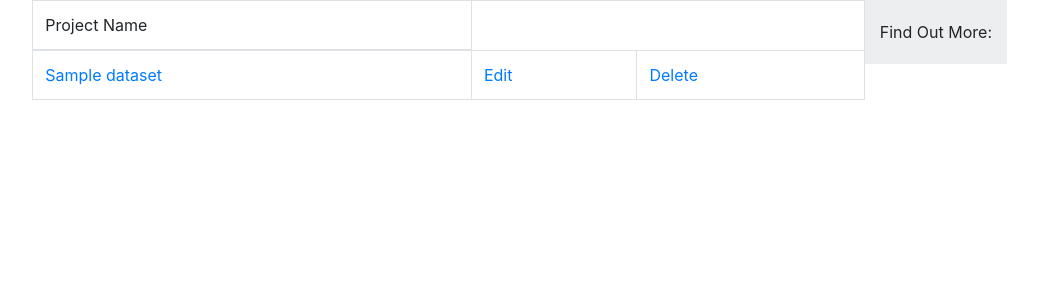
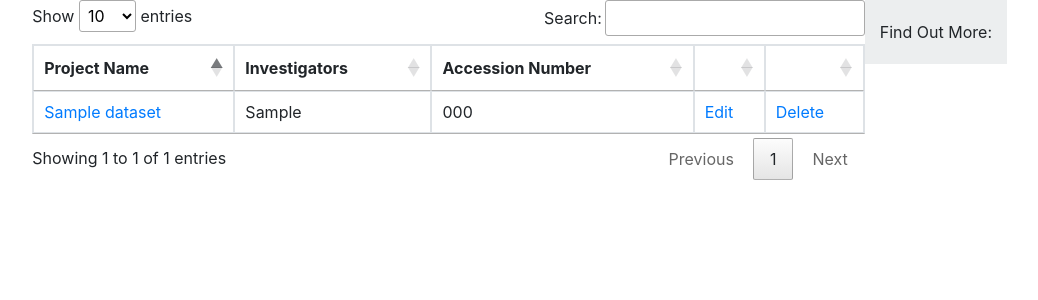
Before and after one commit to poldracklab/open_fmri, a Django app: page /dataset/ in a window 1280 px wide. Shown: the part 56-356 px from the top of the page, without its empty margins (188-1226 px from the left). Run offline with Django 3.2, Linux system fonts and the light colour scheme; a user stored in the database is signed in; tables that the repository leaves empty hold one stand-in row (values such as "Sample post"); data that the repository does not hold is empty; some libraries are stand-ins or nearby versions.

Commit message:
Basic Databales setup on dataset list view. switched dataset templates to use block.super for css and javascript blocks in base.html

```diff
--- a/open_fmri/templates/base.html
+++ b/open_fmri/templates/base.html
@@ -79,10 +79,10 @@
     </div> <!-- /container -->
 
 
+    {% block javascript %}
     <script src="{% static 'js/jquery-2.1.4.min.js' %}"></script>
     <script src="{% static 'js/jquery.formset.js' %}"></script>
     <script src="{% static 'js/scripts.js' %}"></script>
-    {% block javascript %}
     {% endblock javascript %}
   </body>
 </html>
--- a/open_fmri/templates/dataset/dataset_form.html
+++ b/open_fmri/templates/dataset/dataset_form.html
@@ -121,6 +121,7 @@
     </form>
 {% endblock %}
 {% block javascript %}
+{{ block.super }}
     <script>
     $(document).ready(function() {
         $('#id_investigator_table tr').formset({
--- a/open_fmri/templates/dataset/dataset_list.html
+++ b/open_fmri/templates/dataset/dataset_list.html
@@ -3,17 +3,34 @@
     Datasets
 {% endblock %}
 
+{% block css %}
+{{ block.super }}
+<link rel="stylesheet" type="text/css" href="https://cdn.datatables.net/1.10.9/css/jquery.dataTables.min.css">
+{% endblock %}
+
 {% block content %}
-<table class="table table-bordered">
+<table id="dataset-list-table" class="table table-bordered">
 <thead>
 <tr>
-<td> Project Name </td>
+<th> Project Name </th>
+<th> Investigators </th>
+<th> Accession Number </th>
+<th></th>
+<th></th>
 </tr>
 </thead>
 <tbody>
 {% for dataset in object_list %}
     <tr>
-    <td> <a href="{% url 'dataset_detail' dataset.id %}"> {{ dataset.project_name }} </a> </td>
+    <td><a href="{% url 'dataset_detail' dataset.id %}">{{ dataset.project_name }}</a></td>
+    <td>
+    <ol>
+    {% for investigator in dataset.investigator_set.all %}
+        <li>{{ investigator.investigator }}<li>
+    {% endfor %}
+    </ol>
+    </td>
+    <td>{{ dataset.accession_number }} </td>
     {% if user.is_authenticated %}
         <td> <a href="{% url 'dataset_update' dataset.id %}">Edit</a> </td>
         <td> <a href="{% url 'dataset_delete' dataset.id %}">Delete</a> </td>
@@ -23,3 +40,13 @@
 </tbody>
 </table>
 {% endblock %}
+
+{% block javascript %}
+{{ block.super }}
+<script type="text/javascript" language="javascript" src="https://cdn.datatables.net/1.10.9/js/jquery.dataTables.min.js"></script>
+<script type="text/javascript" language="javascript">
+$(document).ready(function() {
+    $('#dataset-list-table').DataTable();
+});
+</script>
+{% endblock %}
```
Also changed, not shown: 1 other file.
